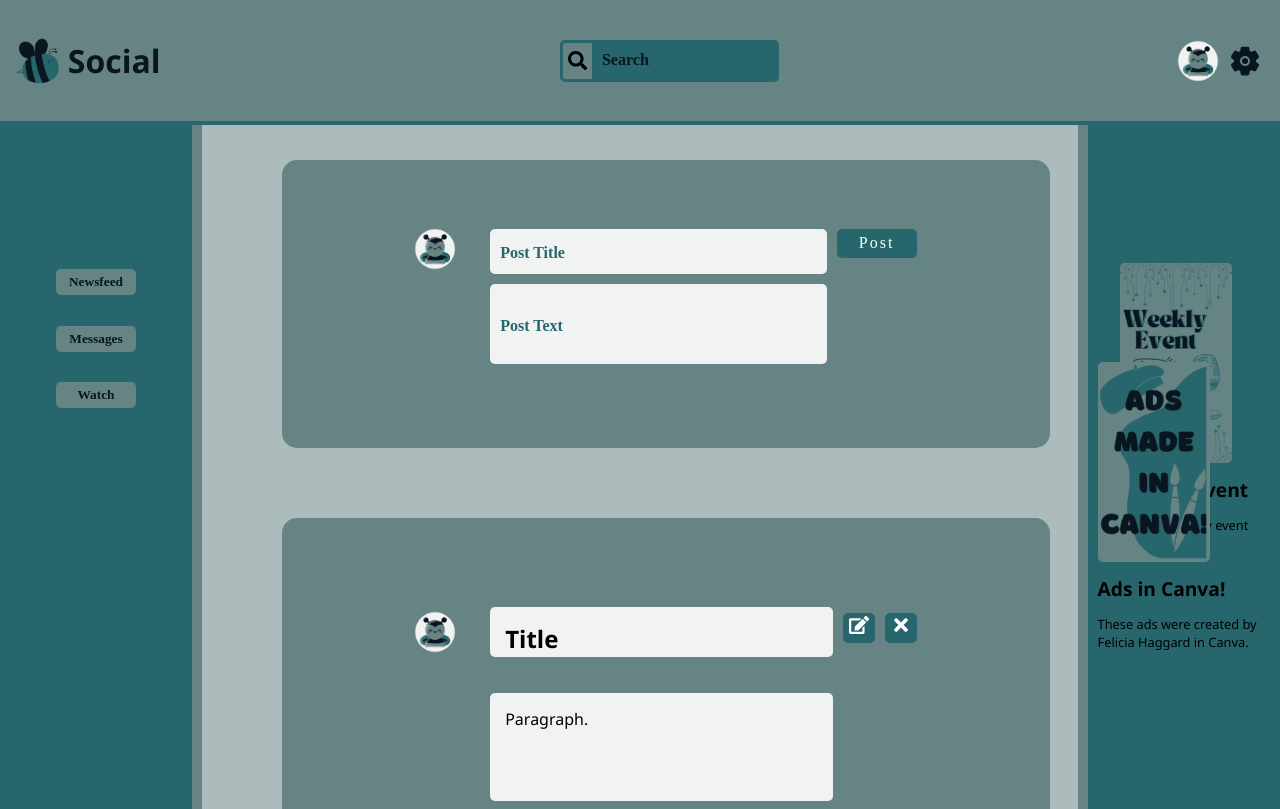
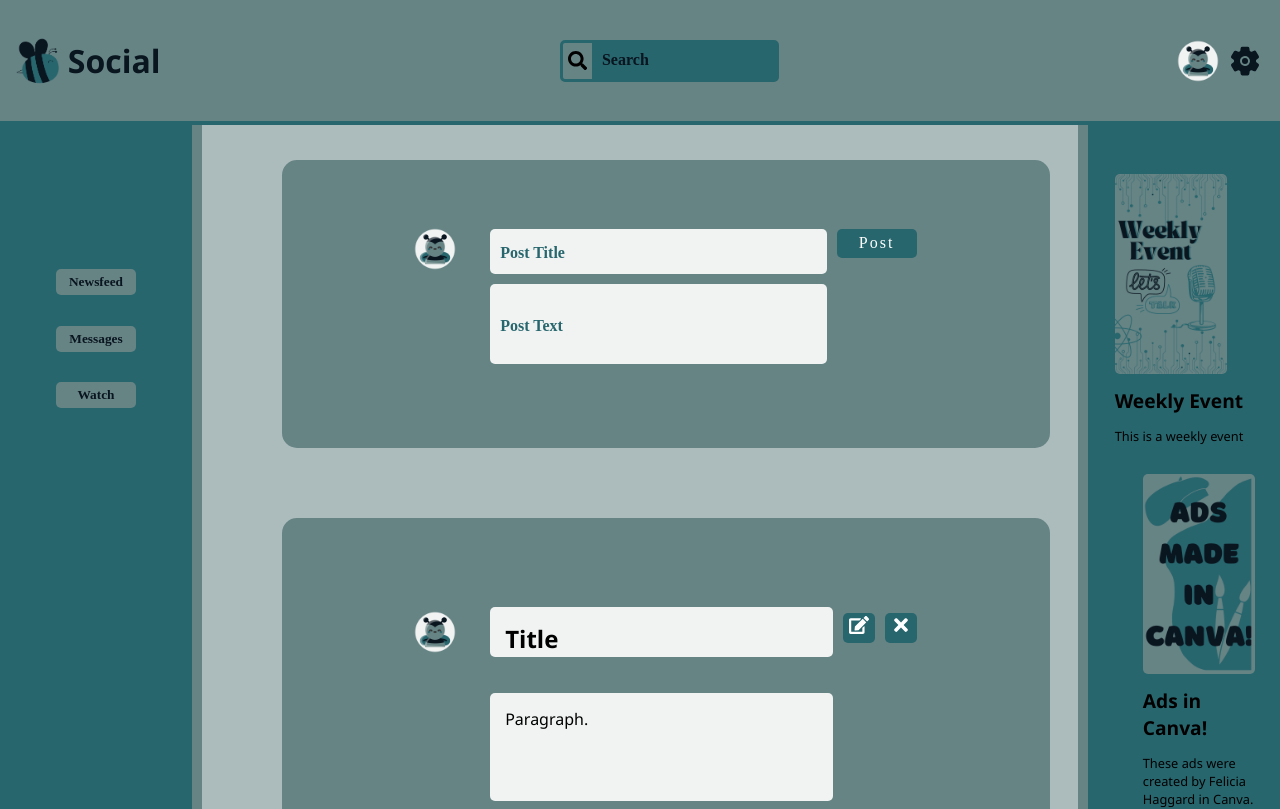
Before and after one commit to HaggardFelicia/Haggard_Felicia_Dev2501, a React (Create React App) app: page / in a window 1280 px wide. Shown: the top 809 px of the page. Built offline with nearby package versions, Linux system fonts and the light colour scheme; the HTML template or start-up script is replaced by a standard one.

Commit message:
updating righ nav

```diff
--- a/src/components/AdCard.js
+++ b/src/components/AdCard.js
@@ -3,7 +3,7 @@ import Icons from './IconAd';
 const AdCard = props => {
     return(
         <div style={props.adStyle}>
-            <Icons IconImg={props.ad} ImageAlt="Weekly Event ad" />
+            <Icons style={props.adImg} IconImg={props.ad} ImageAlt="Weekly Event ad" />
             <h1 style={styles.h1}>{props.h1}</h1>
             <p style={styles.p}>{props.pText}</p>
         </div>
@@ -18,5 +18,7 @@ const styles = {
     },
     p: {
         fontSize: ".8rem",
+        marginBottom: "10% !important",
+        paddingBottom: "10% !important",
     }
 }
--- a/src/components/RightNav.js
+++ b/src/components/RightNav.js
@@ -7,7 +7,7 @@ const RightNav = props => {
     return (
         <div style={styles.rightNav}>
             <AdCard adStyle={styles.ad1}  ad={ad1} h1="Weekly Event" pText="This is a weekly event" />
-            <AdCard adStyle={styles.ad2} ad={ad2} h1="Ads in Canva!" pText="These ads were created by Felicia Haggard in Canva." />
+            <AdCard adStyle={styles.ad2} adImg={styles.adImg} ad={ad2} h1="Ads in Canva!" pText="These ads were created by Felicia Haggard in Canva." />
         </div>
     );
 }
@@ -22,26 +22,28 @@ const styles = {
         display: "flex",
         alignItems: "center",
         flexDirection: "column",
-        paddingTop: "10%",
+        paddingTop: "3%",
         float: "right",
-        position: "relative !important",
+        position: "absolute !important",
         top: "0",
         right: "0",
         overflow: "hidden",
-
     },
     ad1: {
-        top: "5%",
         position: "absolute !important",
-        padding: "5%",
         alignItems: "center",
         height: "10%",
+        margin: "10px 20px 100px 10px",
+        justifyContent: "center",
+        textAlign: "left",
     },
     ad2: {
-        top: "20%",
         position: "absolute !important",
-        padding: "5%",
         alignItems: "center",
         height: "10%",
-    }
+        justifyContent: "center",
+        margin: "120px 30px 10px 0px",
+        paddingLeft: "60px",
+        textAlign: "left",
+    },
 };
```
